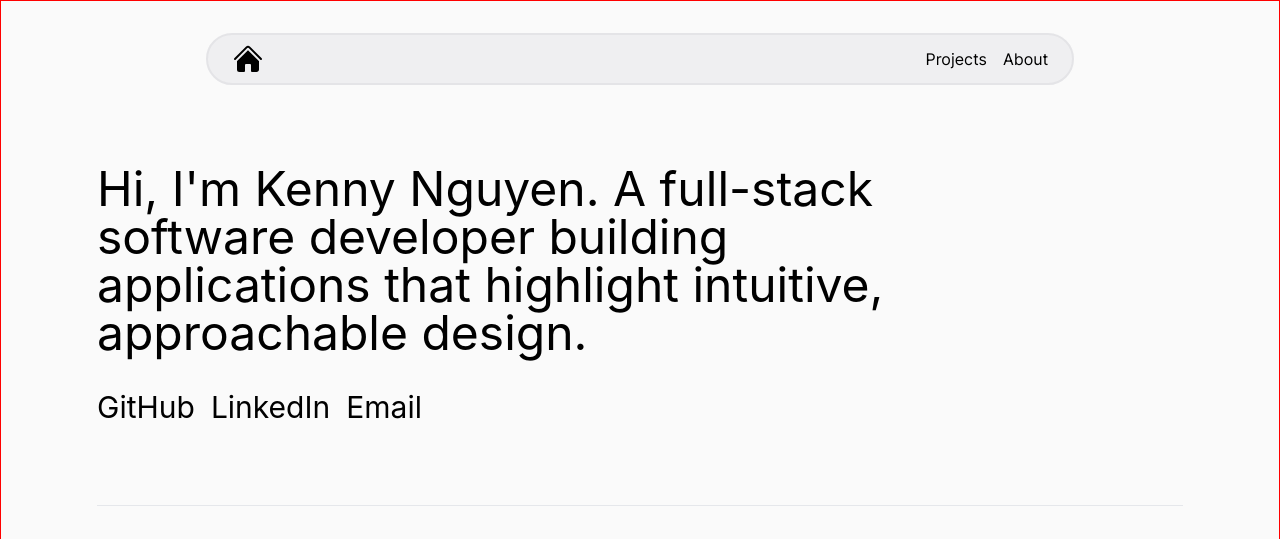
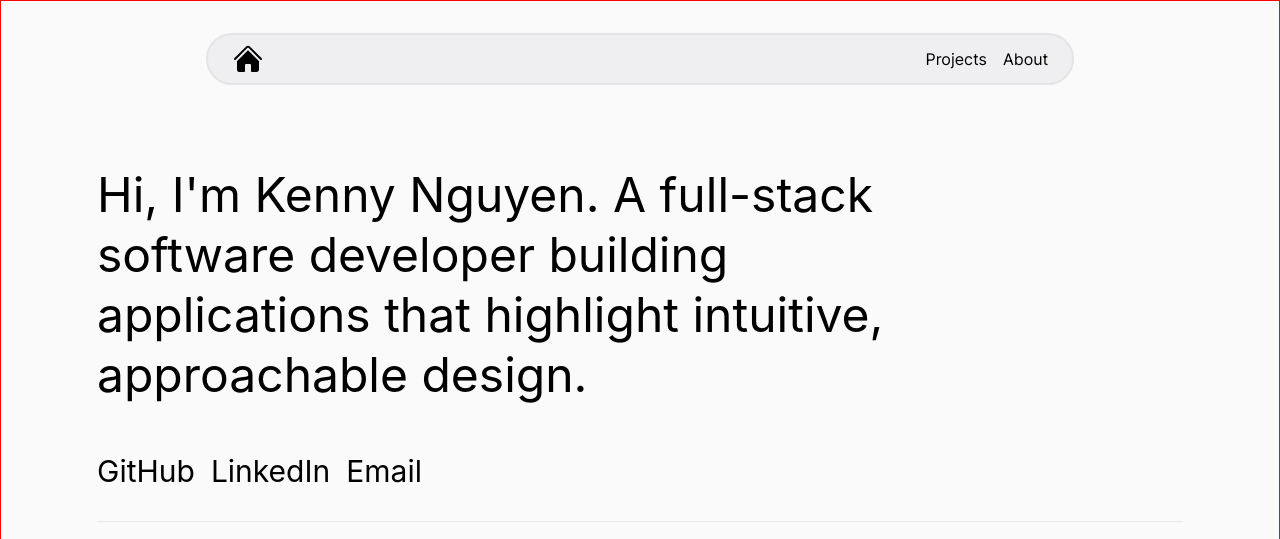
Before and after one commit to ken-ux/portfolio, a React (Vite) app: page / in a window 1280 px wide. Shown: the top 539 px of the page. Built offline with nearby package versions, Linux system fonts and the light colour scheme; a web font is replaced by a local one.

Commit message:
Change margin and increase line height

```diff
--- a/src/components/Hero.tsx
+++ b/src/components/Hero.tsx
@@ -1,12 +1,12 @@
 const Hero = () => {
   return (
-    <div className="font-display my-12 text-5xl md:w-4/5">
+    <div className="font-display mt-12 text-5xl leading-tight md:w-4/5">
       <h1 className="inline">Hi, I'm Kenny Nguyen.</h1>
       <span>
         &nbsp;A full-stack software developer building applications that
         highlight intuitive, approachable design.
       </span>
-      <div className="mt-8 flex gap-4 text-3xl">
+      <div className="mt-12 flex gap-4 text-3xl">
         <a href="">GitHub</a>
         <a href="">LinkedIn</a>
         <a href="">Email</a>
--- a/src/index_build.css
+++ b/src/index_build.css
@@ -639,6 +639,10 @@ a:hover {
   margin-top: 2rem;
 }
 
+.mt-12 {
+  margin-top: 3rem;
+}
+
 .inline {
   display: inline;
 }
@@ -744,6 +748,10 @@ a:hover {
   border-width: 2px;
 }
 
+.border-4 {
+  border-width: 4px;
+}
+
 .border-zinc-200 {
   --tw-border-opacity: 1;
   border-color: rgb(228 228 231 / var(--tw-border-opacity));
@@ -795,6 +803,26 @@ a:hover {
   font-weight: 700;
 }
 
+.leading-6 {
+  line-height: 1.5rem;
+}
+
+.leading-loose {
+  line-height: 2;
+}
+
+.leading-normal {
+  line-height: 1.5;
+}
+
+.leading-snug {
+  line-height: 1.375;
+}
+
+.leading-tight {
+  line-height: 1.25;
+}
+
 .backdrop-blur-sm {
   --tw-backdrop-blur: blur(4px);
   -webkit-backdrop-filter: var(--tw-backdrop-blur) var(--tw-backdrop-brightness) var(--tw-backdrop-contrast) var(--tw-backdrop-grayscale) var(--tw-backdrop-hue-rotate) var(--tw-backdrop-invert) var(--tw-backdrop-opacity) var(--tw-backdrop-saturate) var(--tw-backdrop-sepia);
```
